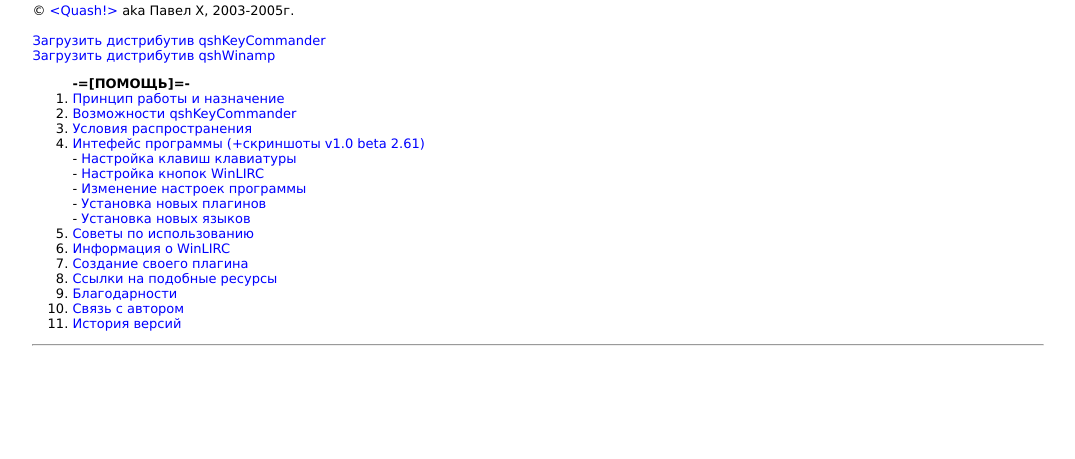
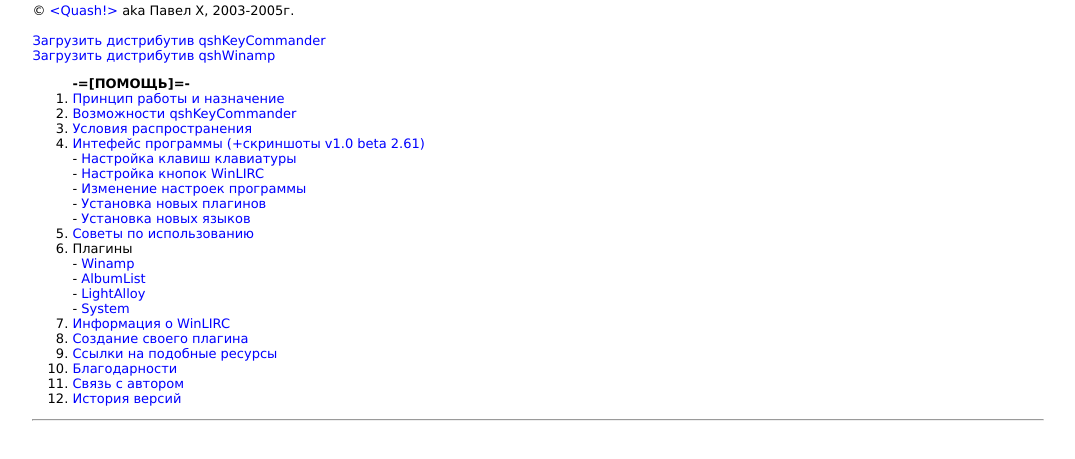
Before and after one commit to PavelQuash/qkc, a plain HTML site: page index.html in a window 1280 px wide. Shown: the part 113-572 px from the top of the page, without its empty margins (102-1177 px from the left). Drawn offline with Linux system fonts and the light colour scheme.

Commit message:
Add plugins documentation

```diff
--- a/index.html
+++ b/index.html
@@ -44,6 +44,12 @@ A:HOVER  {COLOR:#FF0000; TEXT-DECORATION:UNDERLINE;}
    <br>- <A HREF="qkc-help/interface.html#config"     >Установка новых языков</A>
    </LI>
    <LI><A HREF="qkc-help/advices.html"   >Советы по использованию</A></LI>
+   <LI>Плагины
+   <br>- <A HREF="qkc-plugins/winamp.html"      >Winamp</A>
+   <br>- <A HREF="qkc-plugins/album-list.html"  >AlbumList</A>
+   <br>- <A HREF="qkc-plugins/light-alloy.html" >LightAlloy</A>
+   <br>- <A HREF="qkc-plugins/system.html"      >System</A>
+   </LI>
    <LI><A HREF="qkc-help/wirc_info.html" >Информация о WinLIRC</A></LI>
    <LI><A HREF="qkc-help/myplugin.html"  >Создание своего плагина</A></LI>
    <LI><A HREF="qkc-help/links.html"     >Ссылки на подобные ресурсы</A></LI>
```
Also changed, not shown: qkc-plugins/album-list.html (renamed from qkc-plugins/AlbumList - Помощь.html), qkc-plugins/light-alloy.html (renamed from qkc-plugins/LightAlloy - Помощь.html), qkc-plugins/system.html (renamed from qkc-plugins/System - Помощь.html), qkc-plugins/winamp.html (renamed from qkc-plugins/Winamp - Помощь.html).
